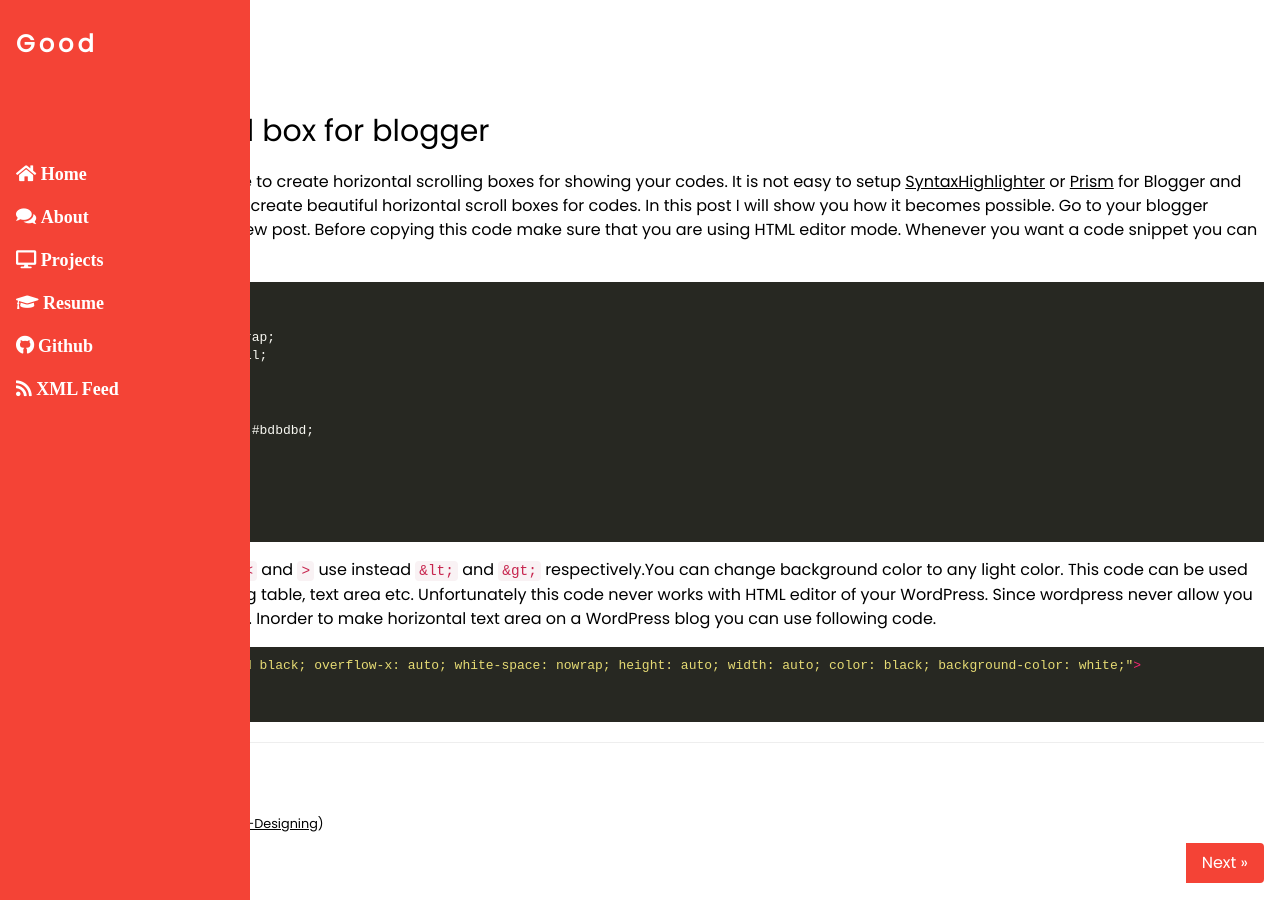
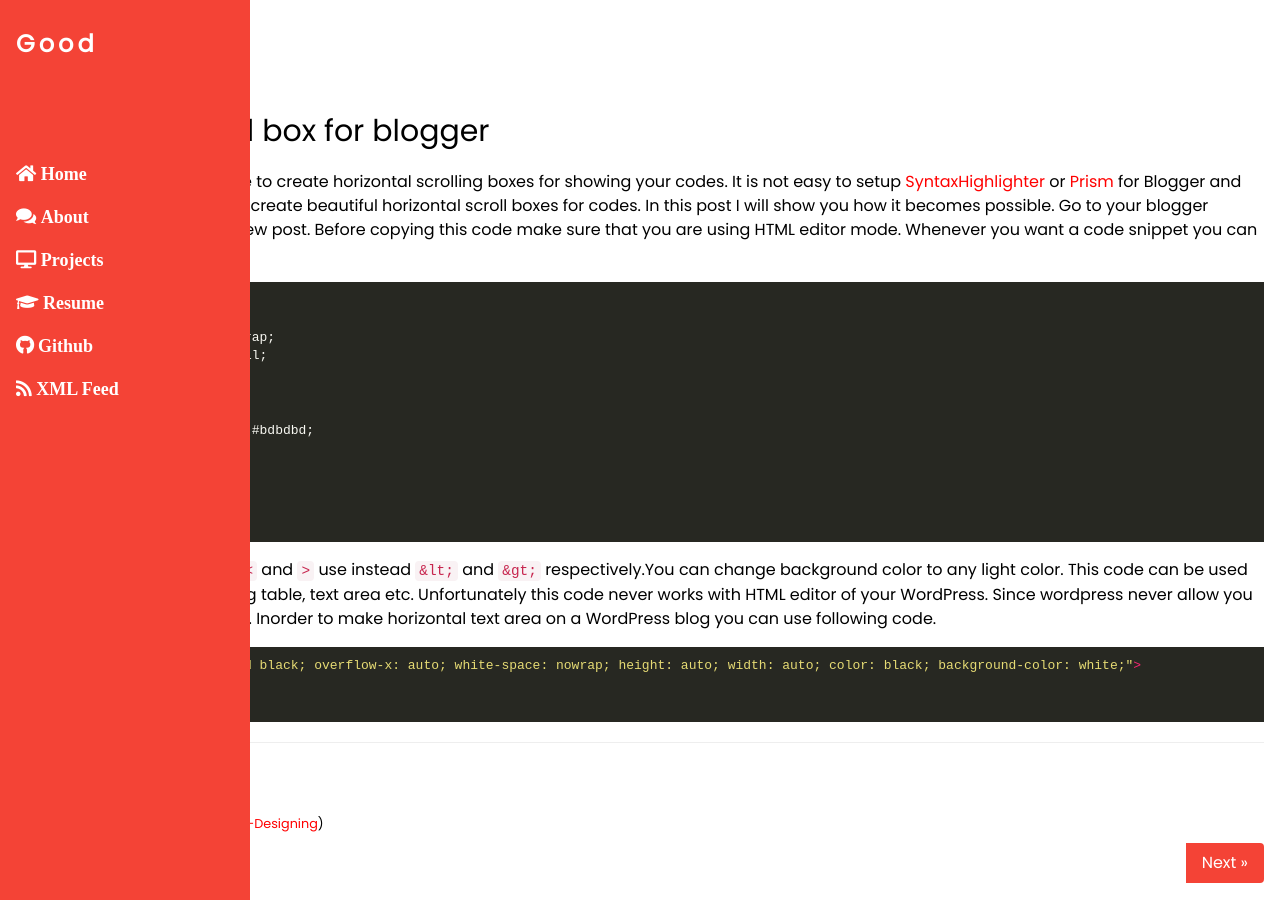
Before and after one commit to chipprogrammers/Good, a Jekyll site: the page built from _posts/2017-06-17-horizontal-scroll-box.md, in a window 1280 px wide. Built offline with Jekyll 4.4.1, drawn with Linux system fonts in a browser that asks for light colours; comment, search, counter and statistics services are not loaded.

Commit message:
Update main.css

```diff
--- a/assets/css/main.css
+++ b/assets/css/main.css
@@ -144,7 +144,7 @@ pre code{padding:0;font-size:inherit;color:inherit;white-space:pre-wrap;backgrou
 .highlight .il{color:#ae81ff}
 
 /* HyperLinks */
-#myLink{
+.myLink{
 a:link {
     color: red;
     background-color: transparent;
```
